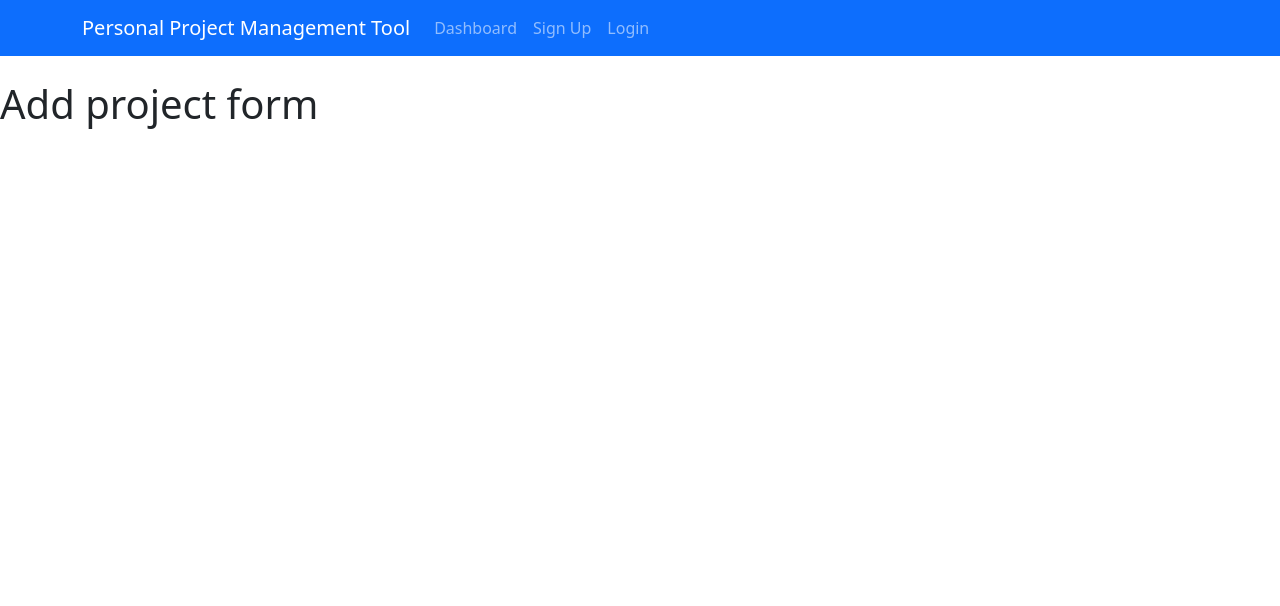
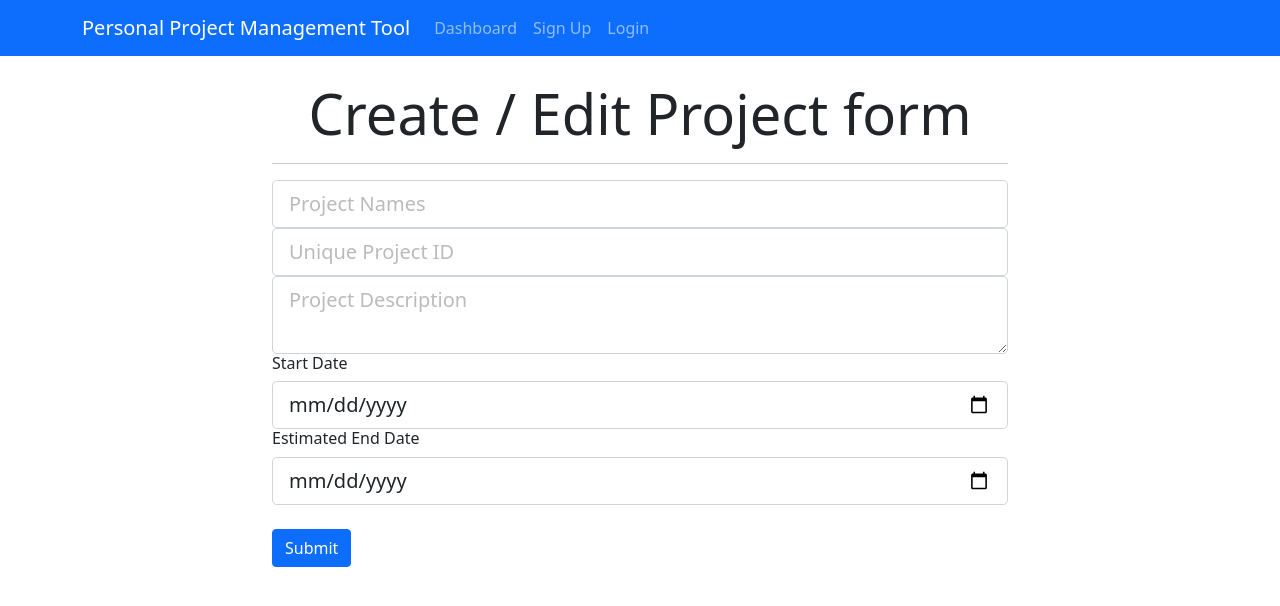
Before and after one commit to riqs07/HCL-Capstone-PMTool, a React (Create React App) app in the folder reactjs/: page /addProject in a window 1280 px wide. Shown: the top 606 px of the page. Built offline with nearby package versions, Linux system fonts and the light colour scheme.

Commit message:
Project Creation Frontend
Used functional components to create react state. Will be sent to backend

```diff
--- a/reactjs/src/components/Project/AddProject.js
+++ b/reactjs/src/components/Project/AddProject.js
@@ -1,9 +1,65 @@
-import React from 'react'
+import React, { useState } from 'react'
+
+
 
 const AddProject = () => {
+
+
+    const [name, setName] = useState();
+    const [projectUUID, setUUID] = useState();
+    const [description, setDesc] = useState();
+    const [start_date, setStartDate] = useState();
+    const [end_date, setEndDate] = useState();
+
+    const onSubmit = (e) => {
+        e.preventDefault();
+        const request =  {name,
+                         projectUUID,
+                         description,
+                         start_date,
+                         end_date }
+
+
+
+        console.log(request);
+
+    }
+
     return (
-        <div>
-            <h1>Add project form</h1>
+
+
+
+        <div className="project">
+            <div className="container">
+                <div className="row">
+                    <div className="col-md-8 m-auto">
+                        <h5 className="display-4 text-center">Create / Edit Project form</h5>
+                        <hr />
+                        <form onSubmit = {onSubmit}>
+                            <div className="form-group">
+                                <input type="text" className="form-control form-control-lg " placeholder="Project Names" name="projectName"  value = {name} onChange = {(e) => setName(e.target.value)}/>
+                            </div>
+
+                            <div className="form-group">
+                                <input type="text" className="form-control form-control-lg" placeholder="Unique Project ID" name="projectUUID"  value = {projectUUID} onChange = {(e) => setUUID(e.target.value)}/>
+                            </div>
+                            <div className="form-group">
+                                <textarea className="form-control form-control-lg" placeholder="Project Description" name="description" value = {description} onChange = {(e) => setDesc(e.target.value)}></textarea>
+                            </div>
+                            <h6>Start Date</h6>
+                            <div className="form-group">
+                                <input type="date" className="form-control form-control-lg" name="start_date" value = {start_date} onChange = {(e)=>setStartDate(e.target.value)} />
+                            </div>
+                            <h6>Estimated End Date</h6>
+                            <div className="form-group">
+                                <input type="date" className="form-control form-control-lg" name="end_date" value = {end_date} onChange = {(e) => setEndDate(e.target.value)} />
+                            </div>
+
+                            <input type="submit" className="btn btn-primary btn-block mt-4" />
+                        </form>
+                    </div>
+                </div>
+            </div>
         </div>
     )
 }
```
